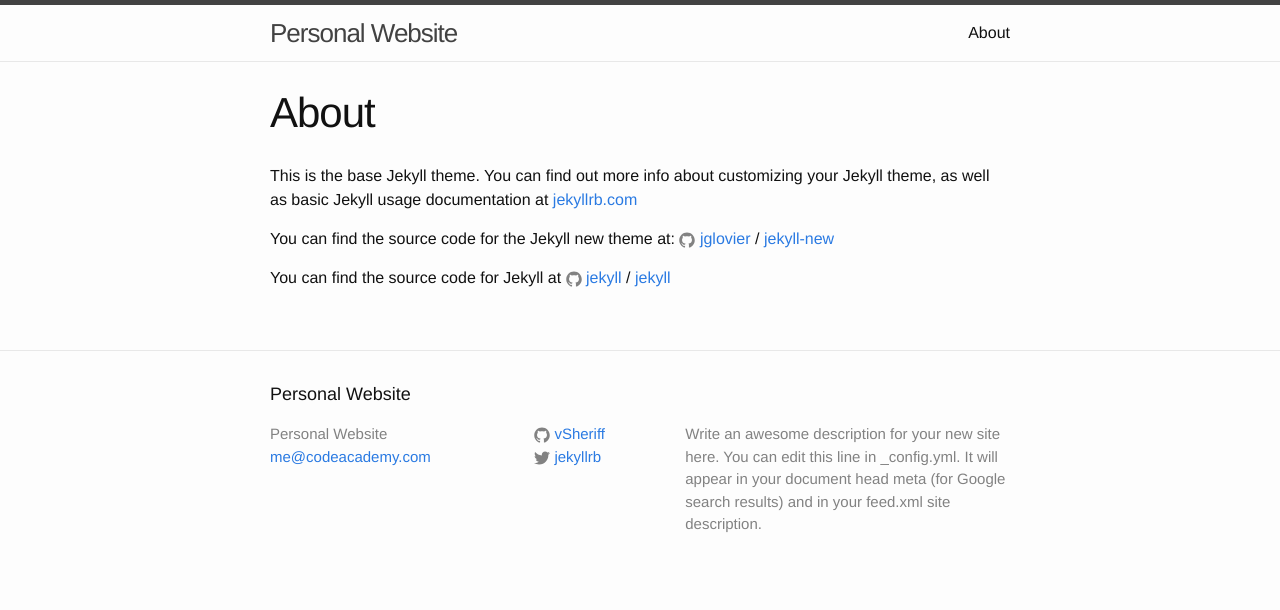
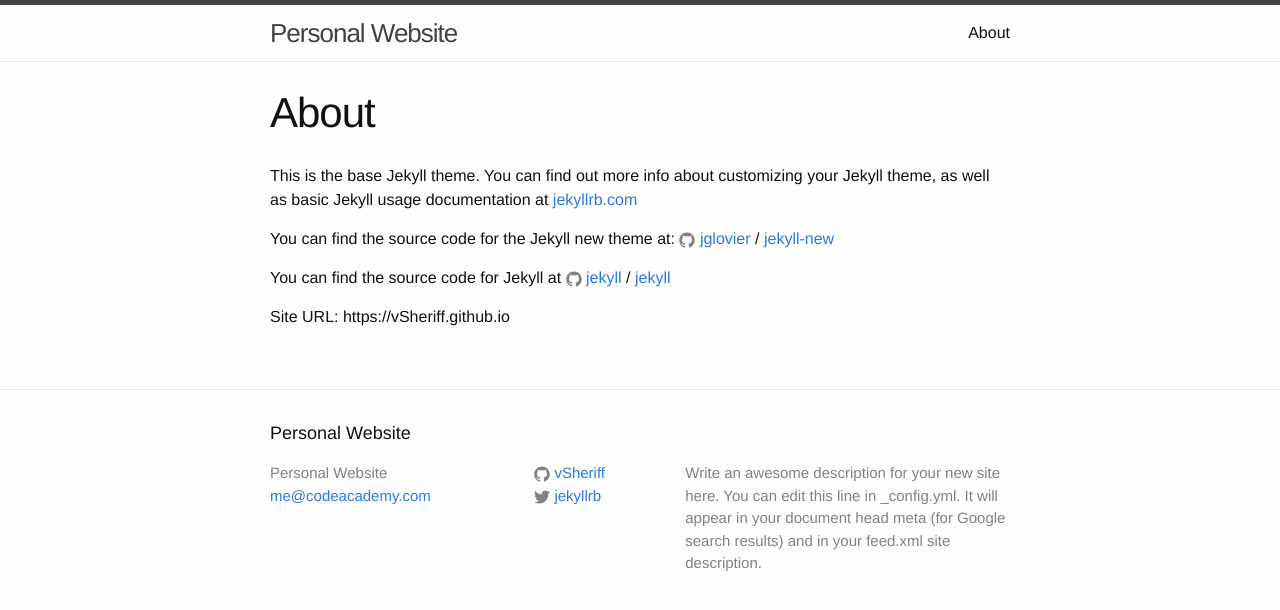
Before and after one commit to vSheriff/vSheriff.github.io, a Jekyll site: the page built from about.md, in a window 1280 px wide. Shown: the top 610 px of the page. Built offline with Jekyll 4.4.1, drawn with Linux system fonts in a browser that asks for light colours.

Commit message:
Update about.md

```diff
--- a/about.md
+++ b/about.md
@@ -13,3 +13,6 @@ You can find the source code for the Jekyll new theme at:
 You can find the source code for Jekyll at
 {% include icon-github.html username="jekyll" %} /
 [jekyll](https://github.com/jekyll/jekyll)
+
+
+Site URL: https://vSheriff.github.io
```
